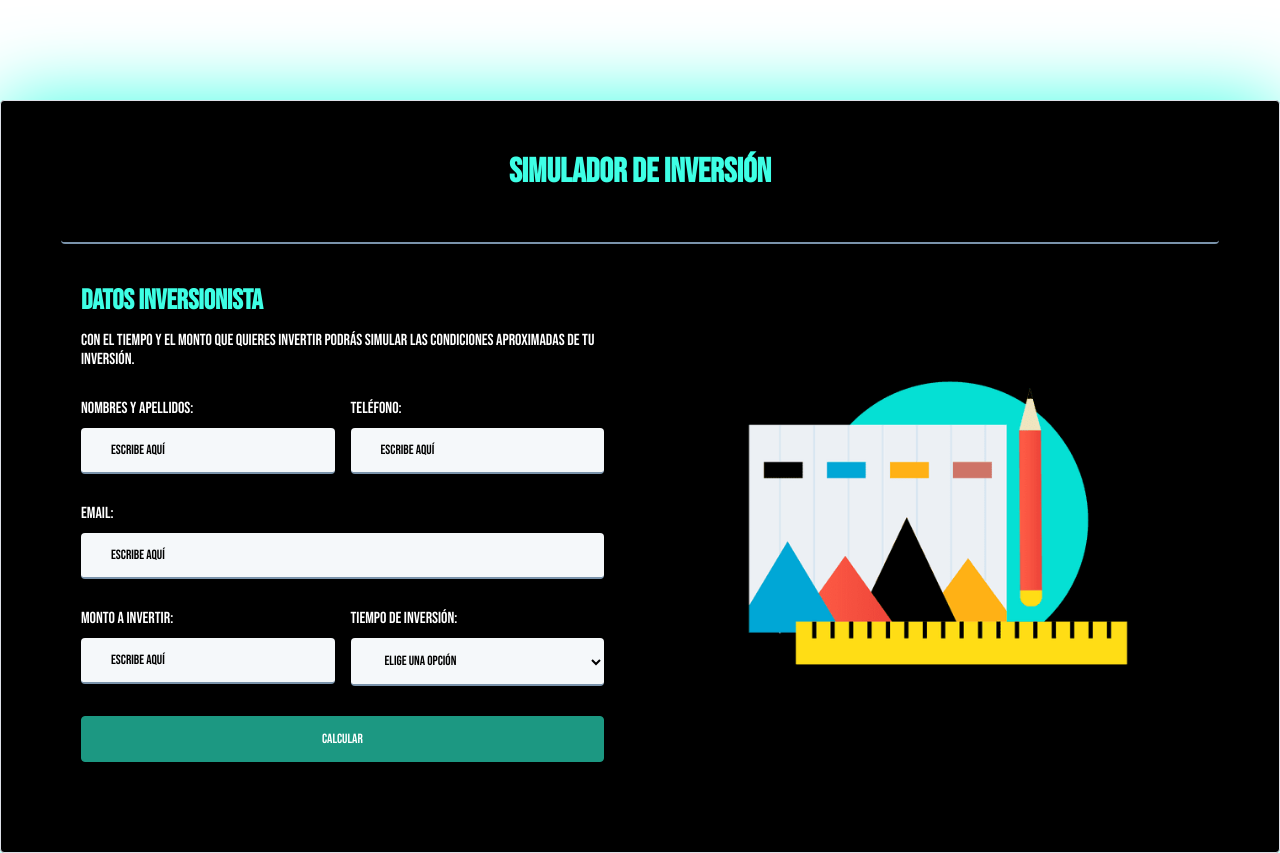
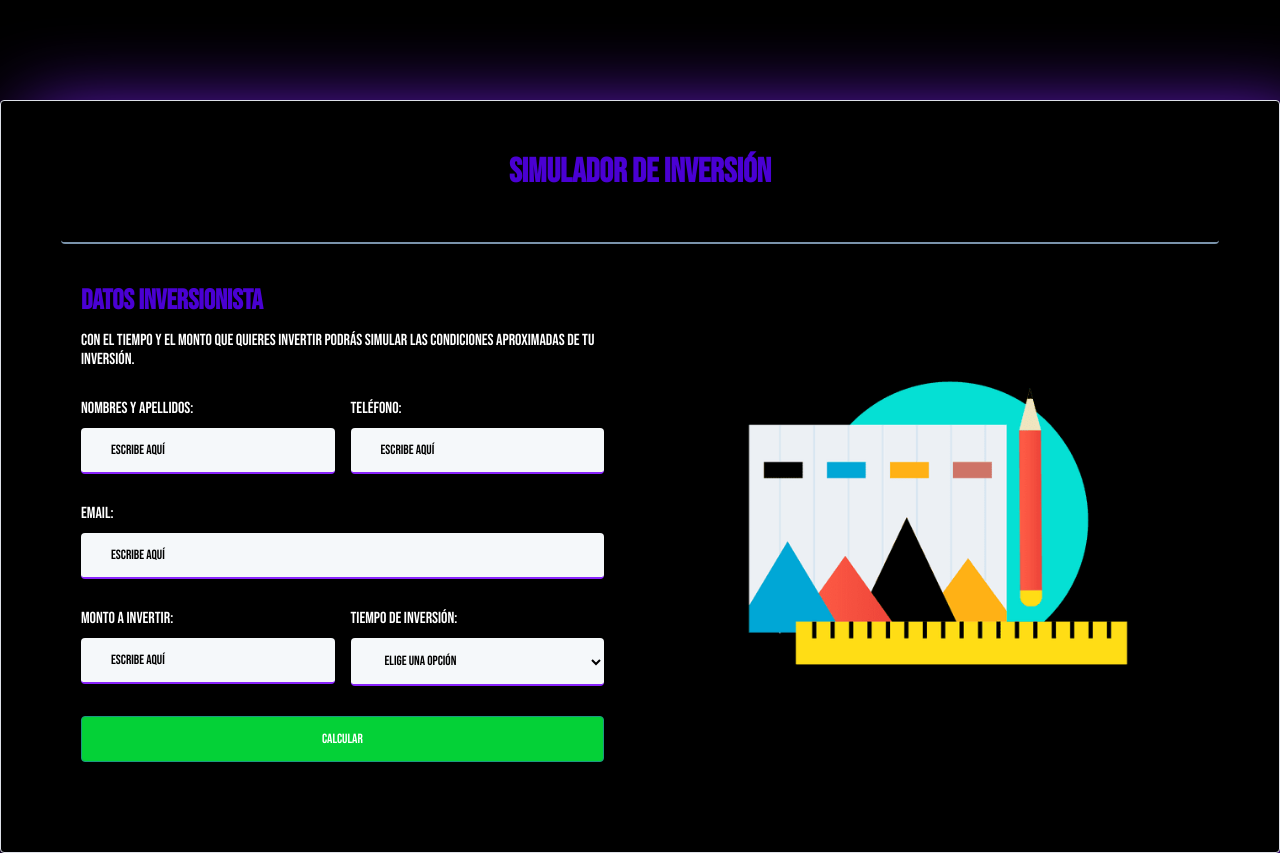
Before and after one commit to DANlE1/Invercion, a plain HTML site: page index.html in a window 1280 px wide. Shown: the top 853 px of the page. Drawn offline with Linux system fonts and the light colour scheme.

Commit message:
Update styles.css

```diff
--- a/css/styles.css
+++ b/css/styles.css
@@ -5,6 +5,7 @@
     box-sizing: border-box;
     font-family: "Bebas Neue", sans-serif;
     border-radius: 4px;
+    background-color: #000;
 }
 #simulator{
     width: 100%;
@@ -12,13 +13,13 @@
     padding: 50px 60px;
     border: 1px solid #dde0e8;
     margin: 100px auto;
-    box-shadow: 0 0 5em #3EFFE5;
+    box-shadow: 28px 12px 5em #761ee9;
     background: #000;
 }
 h1{
     font-size: 34px;
     font-weight: 700;
-    color: #3EFFE5;
+    color: #4a00d3;
     text-align: center;
     padding-bottom: 50px;
     border-bottom: 2px solid #7a93ab;
@@ -33,7 +34,7 @@ h1{
     padding: 40px 20px;
 }
 h2{
-    color: #3EFFE5;
+    color: #4a00d3;
     font-weight: 700;
     font-size: 28px;
     margin-bottom: 14px;
@@ -78,7 +79,7 @@ h2{
     display: block;
     width: 97%;
     padding: 14px 80px;
-    background: #1c9882;
+    background: #04d137;
     color: #fff;
     border: 1px solid #1c9882;
     transition: .4s;
@@ -86,18 +87,18 @@ h2{
 }
 .form button:hover{
     background: #f5f8fa;
-    border: 1px solid #1c9882;
-    color: #1c9882;
+    border: 1px solid #05866f;
+    color: #01e226;
 }
 input, select{
     padding: 14px 30px;
     background: #f5f8fa;
     border: 0;
-    border-bottom: 2px solid #7a93ab;
+    border-bottom: 2px solid #8923fd;
     outline: none;
 }
 input::placeholder {
-    color: #000; /* Cambia este valor al color que desees */
+    color: #000;
 }
 .right .pre-simulation{
     width: 100%;
```
